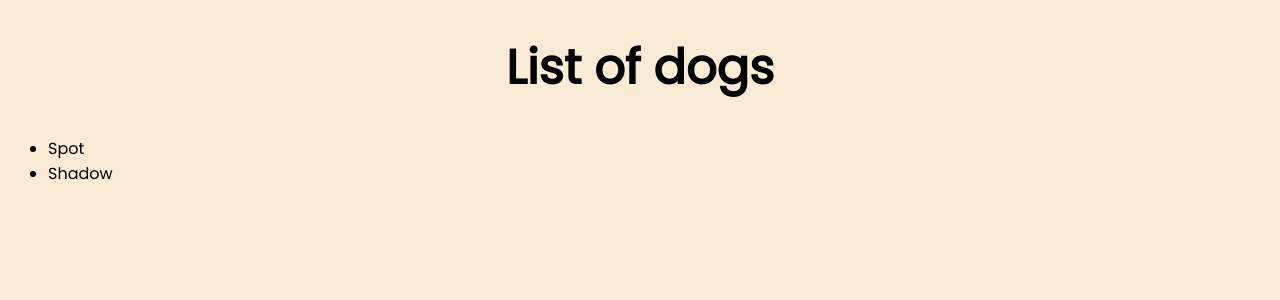
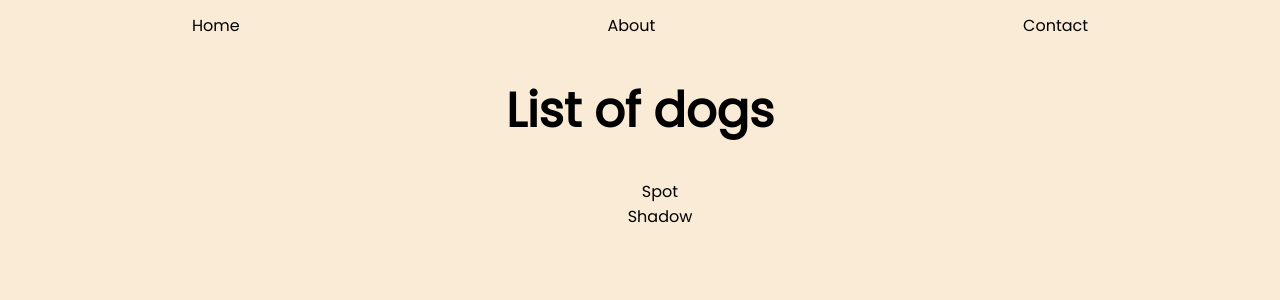
Before and after one commit to trinayau/flask-pets-server, a Flask app: page /animals/dogs in a window 1280 px wide. Shown: the top 300 px of the page. Run offline with Flask 2, Linux system fonts and the light colour scheme; parts of the project's set-up code (start-up, migrations or seed data) failed here and were passed over.

Commit message:
added a bunch of pages and styling

```diff
--- a/app.py
+++ b/app.py
@@ -18,6 +18,14 @@ def pet(pet_type, pet_id):
   pet = pets[pet_type][pet_id]
   return render_template('pet.html', pet=pet)
 
+@app.route('/about')
+def about():
+  return render_template('about.html')
+
+@app.route('/contact')
+def contact():
+  return render_template('contact.html')
+
 if __name__ == "__main__":
      app.debug = False
      port = int(os.environ.get('PORT', 33507))
--- a/static/styles/default.css
+++ b/static/styles/default.css
@@ -3,6 +3,7 @@
 * {
     font-family: 'Poppins', sans-serif;
     background-color: antiquewhite;
+    text-align: center;
 }
 
 h1 {
@@ -10,9 +11,14 @@ h1 {
     text-align: center;
 }
 
+li {
+    list-style-type: none;
+}
+
 img{
     width: 40%;
     text-align: center;
+    border-radius: 5px;
 }
 
 a{
@@ -23,3 +29,25 @@ a{
 a:hover{
     text-decoration: underline;
 }
+
+nav ul {
+    list-style-type: none;
+    margin: 0;
+    padding: 0;
+    overflow: hidden;
+    display: flex;
+    justify-content: space-around;
+}
+
+nav li {
+    float: left;
+    padding: 5px;
+}
+
+nav a{
+    padding: 10px;
+    border-radius: 2px;
+}
+nav a:hover{
+    background-color: bisque;
+}
--- /dev/null
+++ b/templates/about.html
@@ -0,0 +1,6 @@
+{% extends 'base.html' %}
+{% block title %} About {% endblock %}
+{% block content %}
+<h1>This website was created with a Flask server and deployed in Heroku. 🚀 </h1>
+<p>This is a personal project created by <a href="https://github.com/trinayau" style="color: #BD6B73">Trina</a> to practice writing Jinja templates and routes to produce a Python web app.</p>
+{% endblock %}
--- a/templates/base.html
+++ b/templates/base.html
@@ -9,6 +9,13 @@
     <title>{% block title %}{% endblock %}</title>
 </head>
 <body>
+    <nav>
+        <ul>
+            <li><a href="{{ url_for('index') }}">Home</a></li>
+            <li><a href="{{ url_for('about') }}">About</a></li>
+            <li><a href="{{ url_for('contact') }}">Contact</a></li>
+        </ul>
+    </nav>
     {% block content %}{% endblock %}
 </body>
 </html>
--- a/templates/index.html
+++ b/templates/index.html
@@ -1,5 +1,5 @@
 {% extends 'base.html' %}
-{% block title %}Trina's Pet Sanctuary{% endblock %}
+{% block title %} Trina's Pet Sanctuary {% endblock %}
 {% block headers%}{% endblock %}
 {% block content %}
 <h1>🐶 Trina's Pet Sanctuary 🐨</h1>
--- a/templates/pet_type.html
+++ b/templates/pet_type.html
@@ -1,4 +1,5 @@
 {% extends 'base.html' %}
+{% block title %}{{pet_type | title}}{% endblock %}
 {% block content %}
 <h1>List of {{pet_type}}</h1>
 <ul>
```
Also changed, not shown: templates/contact.html (added, +8 -0 lines).
